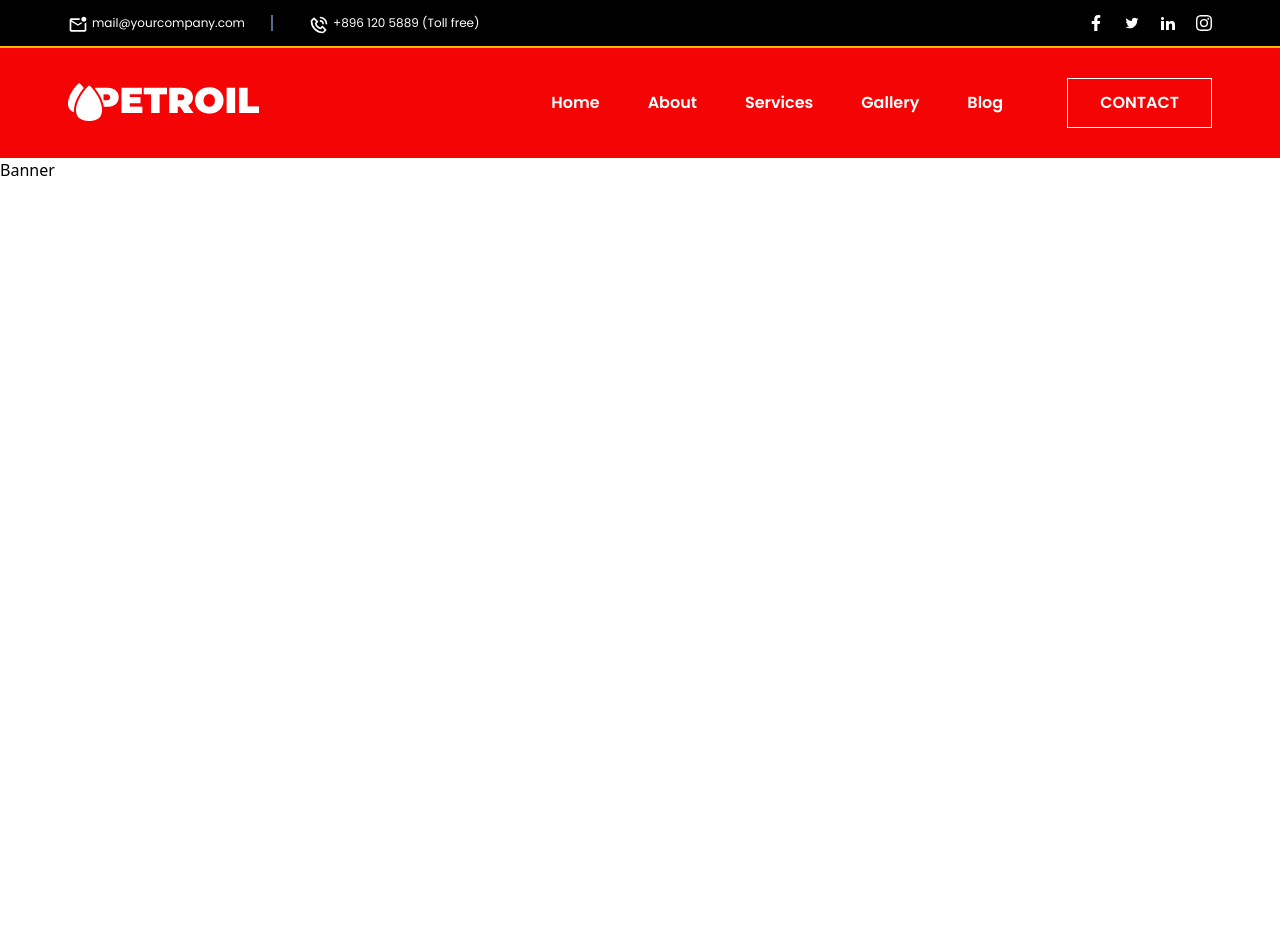
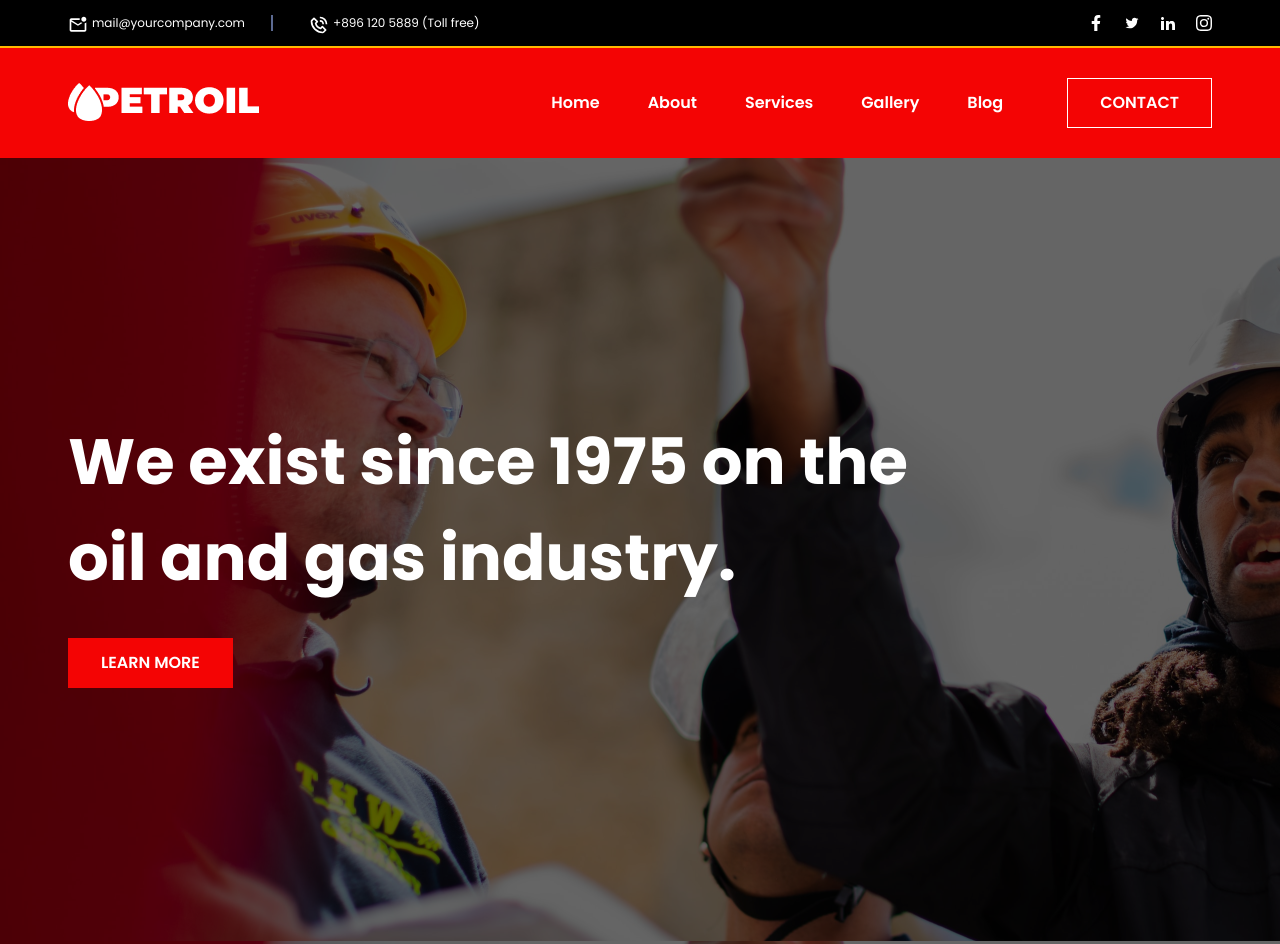
Before and after one commit to AKAzadMilon-Dev/petroil-frontend, a React (Create React App) app: page / in a window 1280 px wide. Before the commit the page ends 800 px from the top, so only its background shows below. Built offline with nearby package versions, Linux system fonts and the light colour scheme.

Commit message:
banner part

```diff
--- a/src/components/banner/index.js
+++ b/src/components/banner/index.js
@@ -1,9 +1,23 @@
-import React from 'react'
+import React from "react";
 
 const Banner = () => {
   return (
-    <div>Banner</div>
-  )
-}
+    <div style={{ background: "url(assets/images/banner.png)" }}>
+      <div className="h-full w-full bg-darklight py-64">
+        <div className="max-w-container mx-auto">
+          <h1 className="font-pop font-bold text-[64px] w-[842px] text-white ">
+            We exist since 1975 on the oil and gas industry.
+          </h1>
+          <a
+            href="#"
+            className="font-pop font-semibold text-white text-base inline-block bg-primary py-3 px-8 mt-8 border border-solid border-primary hover:bg-transparent hover:border-white ease-linear duration-300 "
+          >
+            LEARN MORE
+          </a>
+        </div>
+      </div>
+    </div>
+  );
+};
 
-export default Banner
+export default Banner;
--- a/src/components/navbar/index.js
+++ b/src/components/navbar/index.js
@@ -30,7 +30,7 @@ const Navbar = () => {
             </ul>
             <a
               href="#"
-              className="font-pop font-semibold text-white text-base inline-block border border-solid border-white py-3 px-8 ml-16"
+              className="font-pop font-semibold text-white text-base inline-block border border-solid border-white py-3 px-8 ml-16 "
             >
               CONTACT
             </a>
--- a/tailwind.config.js
+++ b/tailwind.config.js
@@ -9,7 +9,8 @@ module.exports = {
       colors:{
         'primary': '#F40404',
         'para' : '#6C6C6C',
-        'yellow': '#FFB800'
+        'yellow': '#FFB800',
+        'darklight': 'rgba(0, 0, 0, 0.6)'
       },
       maxWidth: {
         'container': '1144px',
```
Also changed, not shown: public/assets/images/banner.png (added).
